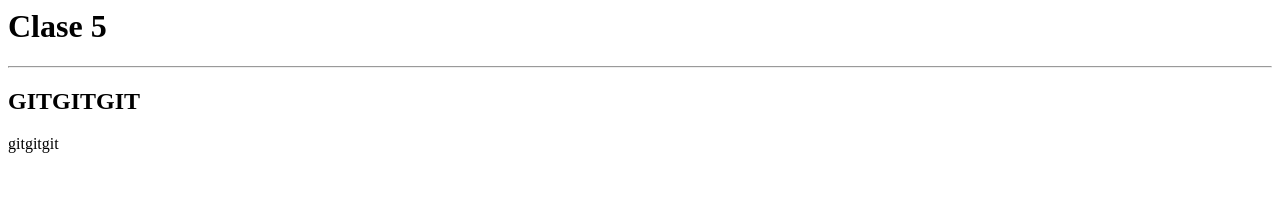
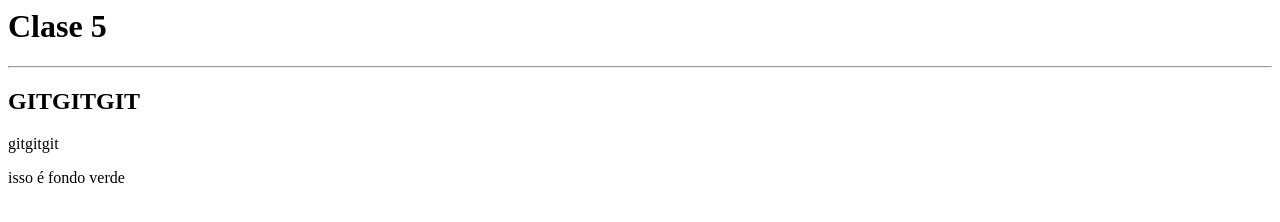
Before and after one commit to nathavic/5ada, a plain HTML site: page index.html in a window 1280 px wide. Drawn offline with Linux system fonts and the light colour scheme.

```diff
--- a/index.html
+++ b/index.html
@@ -11,4 +11,5 @@
     <hr>
     <h2>GITGITGIT</h2>
     <p>gitgitgit</p>
+    <p>isso é fondo verde </p>
 </html>
```
